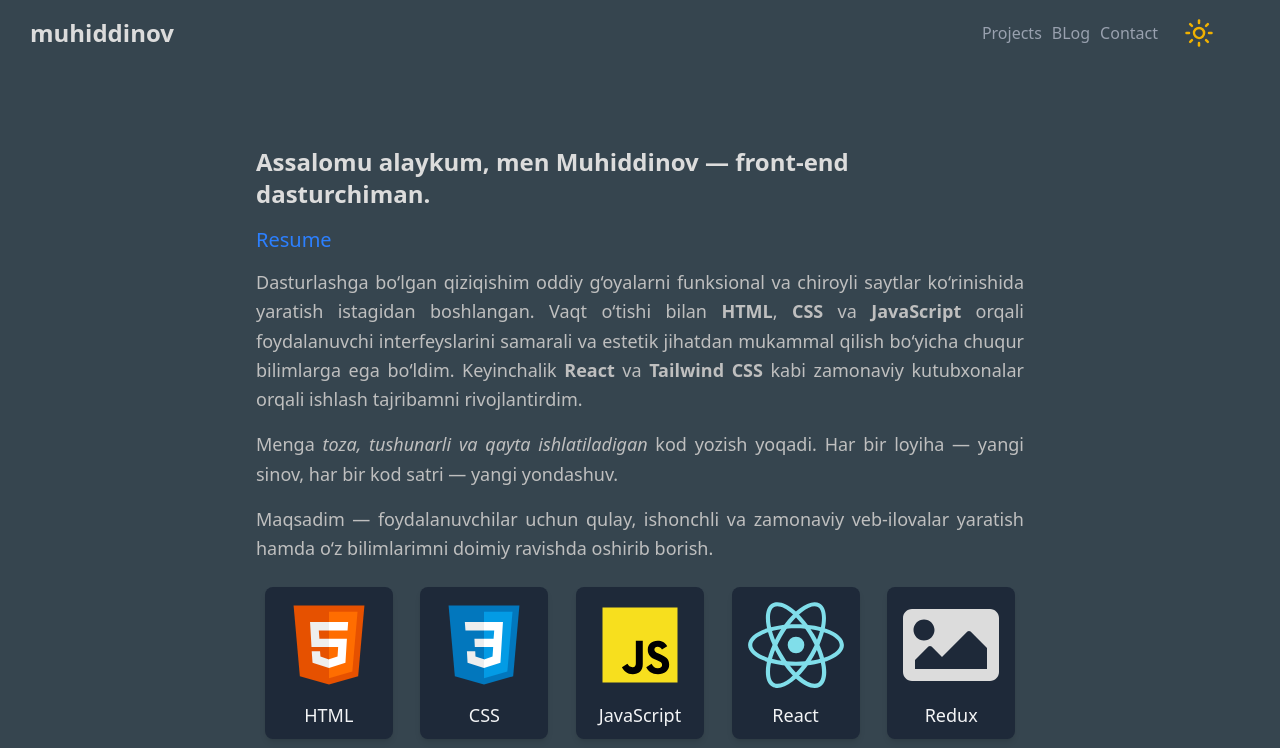
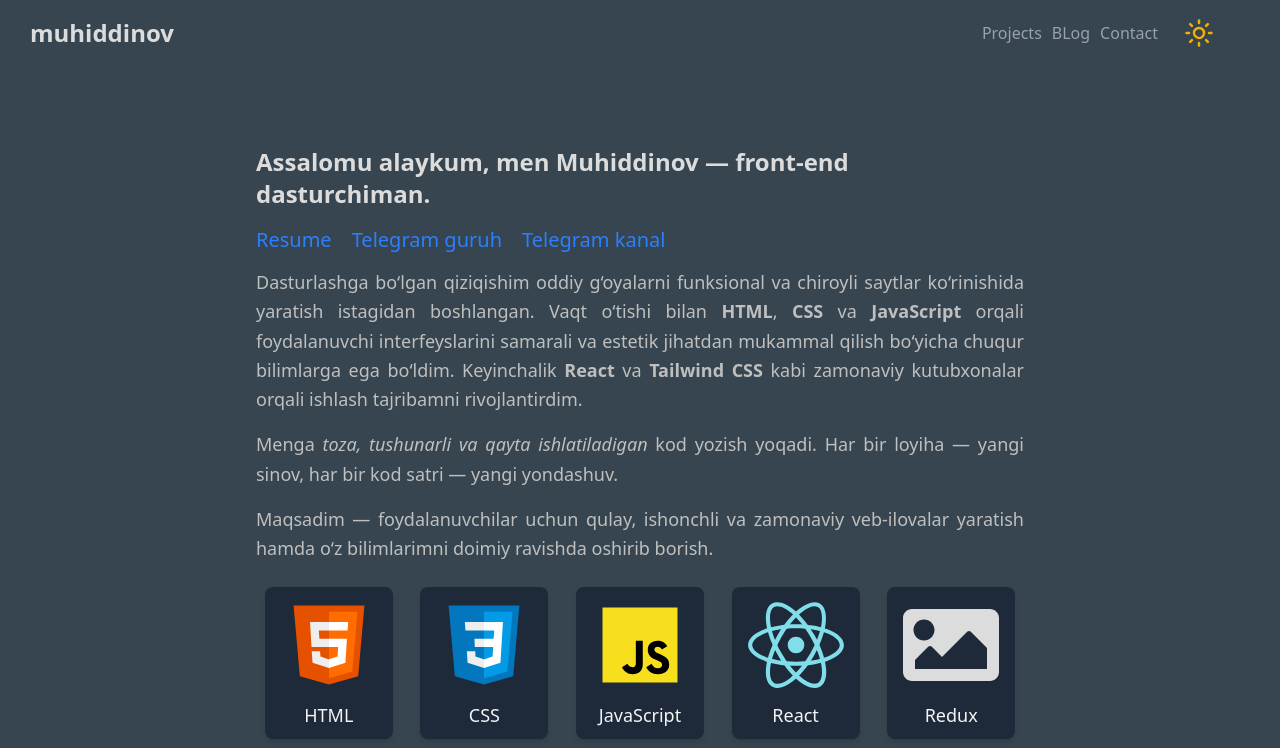
Before and after one commit to nurmuhammadxon/portfolio, a React (Vite) app: page /about in a window 1280 px wide. Shown: the top 748 px of the page. Built offline with nearby package versions, Linux system fonts and the light colour scheme.

Commit message:
add telegram group and username

```diff
--- a/src/pages/AboutMe.jsx
+++ b/src/pages/AboutMe.jsx
@@ -12,14 +12,29 @@ function AboutMe() {
                     Assalomu alaykum, men Muhiddinov — front-end dasturchiman.
                 </h2>
                 <div
-                    className='my-3.5 animated animatedFadeInUp fadeInUp'
+                    className='my-3.5 animated animatedFadeInUp fadeInUp flex gap-5'
                     style={{ animationDelay: '300ms' }}
                 >
                     <Link
                         to='https://www.canva.com/design/DAGoG6KxCFo/hdlFEsCGodAYkPDCO5VNjA/edit?utm_content=DAGoG6KxCFo&utm_campaign=designshare&utm_medium=link2&utm_source=sharebutton'
-                        className='text-blue-500 hover:text-blue-400 text-xl font-medium'
+                        target='_blank'
+                        className='text-blue-500 hover:text-blue-400 text-xl font-medium hover:scale-110 duration-300'
                     >
                         Resume
+                    </Link>
+                    <Link
+                        to='https://t.me/bug404club'
+                        target='_blank'
+                        className='text-blue-500 hover:text-blue-400 text-xl font-medium hover:scale-110 duration-300'
+                    >
+                        Telegram guruh
+                    </Link>
+                    <Link
+                        to='https://t.me/code_and_life'
+                        target='_blank'
+                        className='text-blue-500 hover:text-blue-400 text-xl font-medium hover:scale-110 duration-300'
+                    >
+                        Telegram kanal
                     </Link>
                 </div>
                 <p className='text-base sm:text-lg leading-relaxed text-justify text-gray-600 dark:text-[#BFBFBF] animated animatedFadeInUp fadeInUp'
--- a/src/pages/HomePage.jsx
+++ b/src/pages/HomePage.jsx
@@ -38,7 +38,7 @@ function HomePage() {
                     <span className='size-10 rounded-md bg-gray-400 dark:bg-gray-800 flex items-center justify-center cursor-pointer hover:bg-sky-500 dark:hover:bg-sky-950 hover:scale-110 transition-all duration-400 ease-initial animated animatedFadeInUp fadeInUp'
                         style={{ animationDelay: '350ms' }}
                     >
-                        <Link to="https://t.me/code_and_life" target="_blank" rel="noopener noreferrer">
+                        <Link to="https://t.me/n_fozilovich" target="_blank" rel="noopener noreferrer">
                             <svg xmlns="http://www.w3.org/2000/svg" x="0px" y="0px" width="28" height="28" viewBox="0 0 48 48">
                                 <path fill="#29b6f6" d="M24 4A20 20 0 1 0 24 44A20 20 0 1 0 24 4Z"></path><path fill="#fff" d="M33.95,15l-3.746,19.126c0,0-0.161,0.874-1.245,0.874c-0.576,0-0.873-0.274-0.873-0.274l-8.114-6.733 l-3.97-2.001l-5.095-1.355c0,0-0.907-0.262-0.907-1.012c0-0.625,0.933-0.923,0.933-0.923l21.316-8.468 c-0.001-0.001,0.651-0.235,1.126-0.234C33.667,14,34,14.125,34,14.5C34,14.75,33.95,15,33.95,15z"></path><path fill="#b0bec5" d="M23,30.505l-3.426,3.374c0,0-0.149,0.115-0.348,0.12c-0.069,0.002-0.143-0.009-0.219-0.043 l0.964-5.965L23,30.505z"></path><path fill="#cfd8dc" d="M29.897,18.196c-0.169-0.22-0.481-0.26-0.701-0.093L16,26c0,0,2.106,5.892,2.427,6.912 c0.322,1.021,0.58,1.045,0.58,1.045l0.964-5.965l9.832-9.096C30.023,18.729,30.064,18.416,29.897,18.196z"></path>
                             </svg>
```
